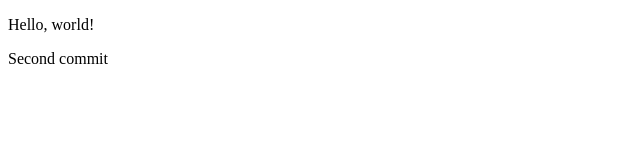
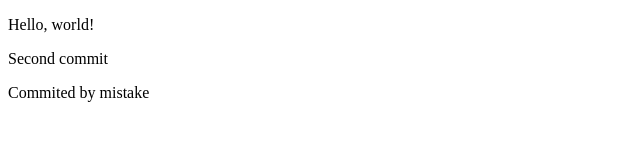
Before and after one commit to indrakantm23/testing, a plain HTML site: page index.html in a window 1280 px wide. Shown: the whole page, without its empty margins (0-640 px from the left). Drawn offline with Linux system fonts and the light colour scheme.

Commit message:
committed mistake

```diff
--- a/index.html
+++ b/index.html
@@ -10,6 +10,7 @@
 
     <p>Hello, world!</p>
     <p>Second commit</p>
+    <p>Commited by mistake</p>
 
 </body>
 </html>
```
